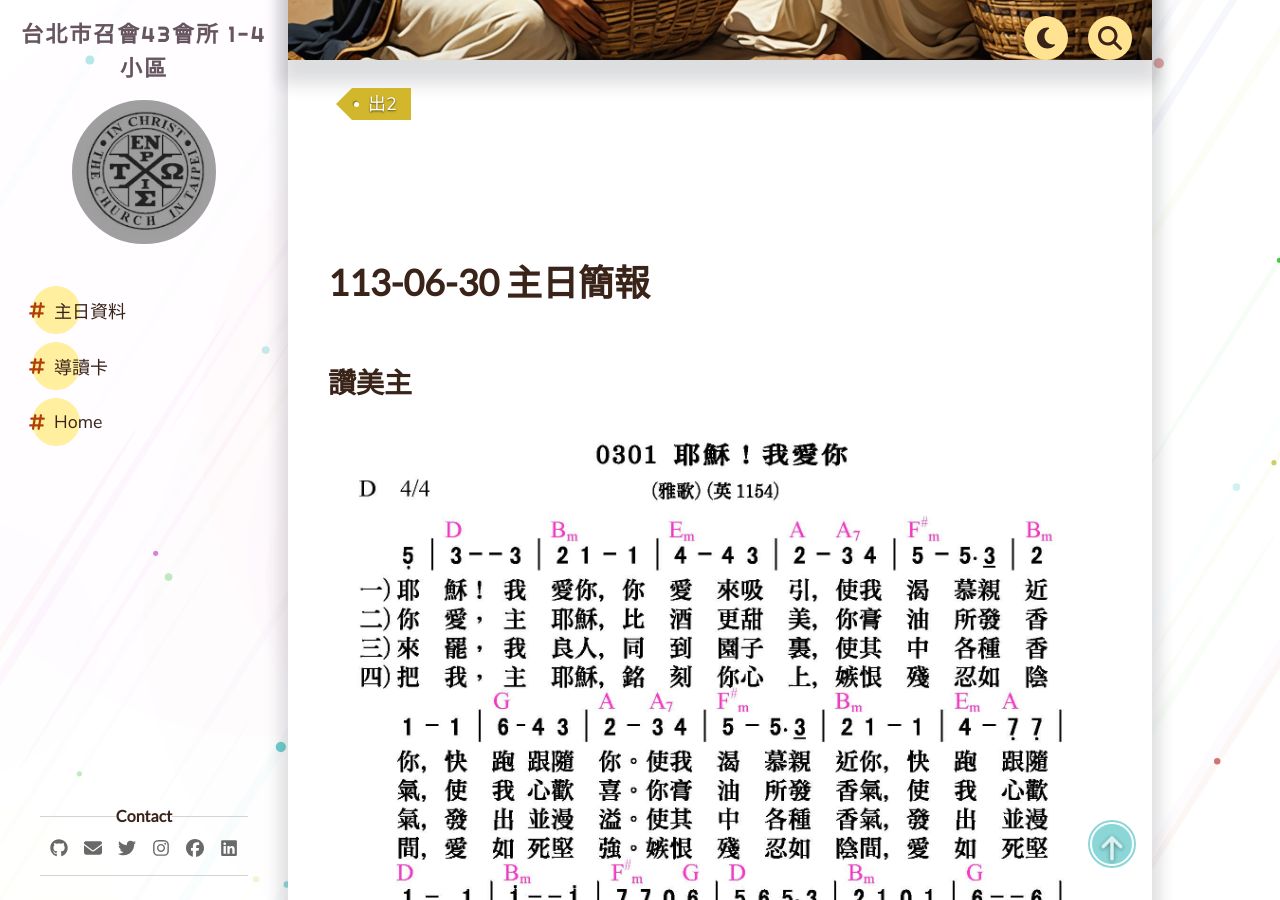
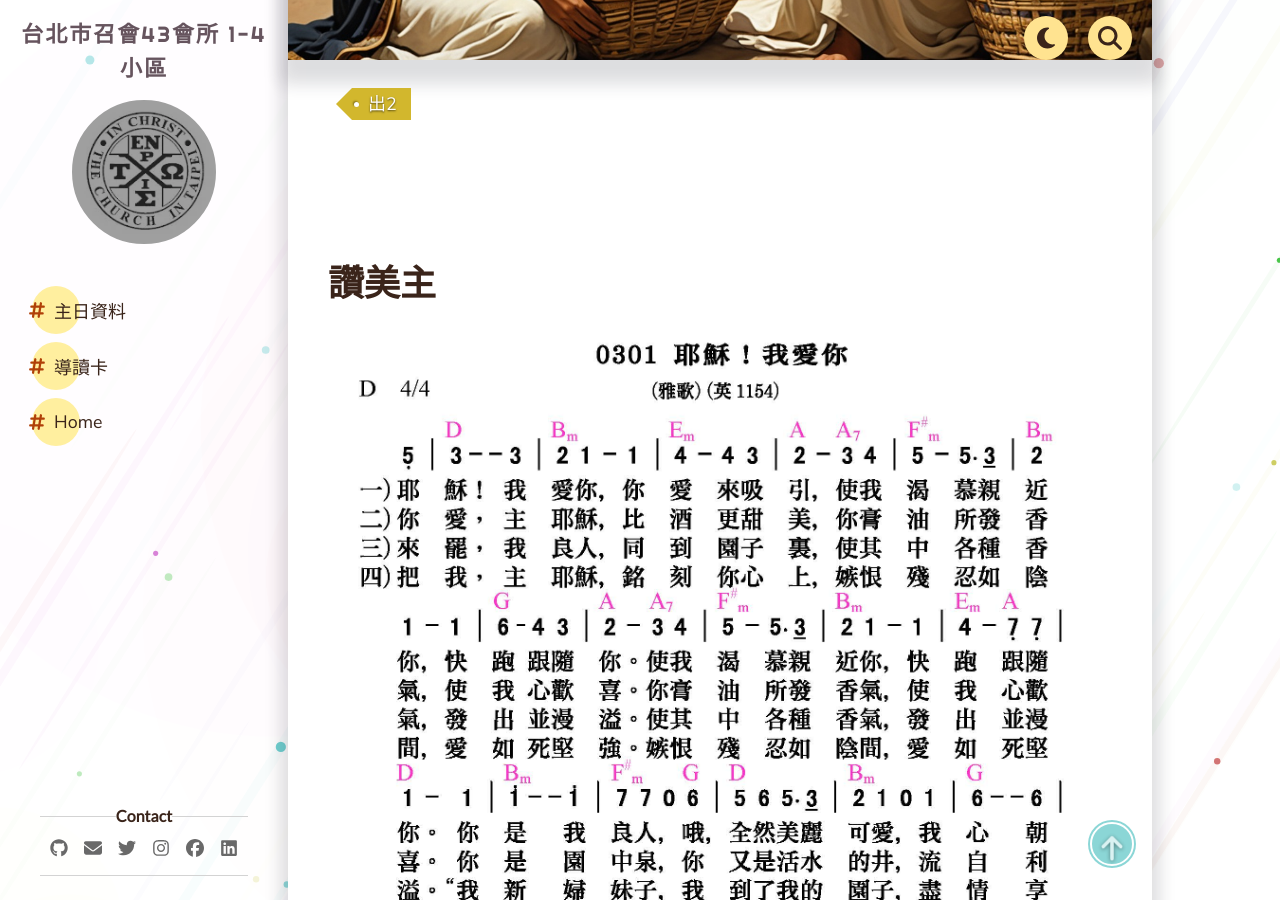
Before and after one commit to cit-hall-43/cit-hall-43.github.io, a Jekyll site: the page built from _pages/主日資料/1130707主日簡報.md, in a window 1280 px wide and 900 px high, scrolled down 547 px. Built offline with Jekyll 4.4.1, drawn with Linux system fonts in a browser that asks for light colours; comment, search, counter and statistics services are not loaded.

Commit message:
change header layout

```diff
--- a/_pages/主日資料/1130707主日簡報.md
+++ b/_pages/主日資料/1130707主日簡報.md
@@ -6,25 +6,23 @@ tags:
     - 出2
 ---
 
-# 113-06-30 主日簡報
-
-## 讚美主
+# 讚美主
 
 ![補充本-0301-耶穌!我愛你](/assets/img/poetries/poetry-supple-301.jpg "補充本-0301-耶穌!我愛你")
 
 ![詩歌-186-讚美主-對祂的紀念](/assets/img/poetries/poetry-186.jpg "詩歌-186-讚美主-對祂的紀念")
 
-## 敬拜父
+# 敬拜父
 
 ![紅本新詩-059-神就是愛](/assets/img/poetries/poetry-red-59.jpg "紅本新詩-059-神就是愛")
 
-## 申言聚會
+# 申言聚會
 
-### 神預備拯救者摩西，帶領神的子民脫離奴役
+## 神預備拯救者摩西，帶領神的子民脫離奴役
 
-#### 徒7:22，出2:11-15  摩西在埃及人的一切智慧上受了訓練，說話行事都有能力。…他見一個埃及人打一個希伯來人，他的一個弟兄。…就把那埃及人打死了，藏在沙土裡。…法老聽見這事，就想要殺摩西；但摩西逃避法老，去米甸地居住…。
+### 徒7:22，出2:11-15  摩西在埃及人的一切智慧上受了訓練，說話行事都有能力。…他見一個埃及人打一個希伯來人，他的一個弟兄。…就把那埃及人打死了，藏在沙土裡。…法老聽見這事，就想要殺摩西；但摩西逃避法老，去米甸地居住…。
 
-#### 彼前 5:10	 但那全般恩典的神，…等你們暫受苦難之後，必要親自成全你們，堅固你們，加強你們，給你們立定根基。
+### 彼前 5:10	 但那全般恩典的神，…等你們暫受苦難之後，必要親自成全你們，堅固你們，加強你們，給你們立定根基。
 
 > **摩西天然能力一面的豫備**  行傳7:22節說：『摩西學了埃及人一切的學問，說話行事，都有才能。』因著神的主宰，當摩西留在王宮裡作法老女兒之子時，學了埃及人一切的學問。因著他所受的埃及教育，使他品德高尚，學識淵博。因此，<u>他說話行事都有才能。然而，那只是天然一面的豫備，他還需要屬靈一面的豫備。</u>
 
@@ -38,9 +36,9 @@ tags:
 
 > **天然所建立的一切，都被擺在一旁之後，我們對主纔能成為有用** 神要摩西學習埃及人一切的智慧和知識，<u>但這智慧和知識不該仍然是生硬而未經過處理的。反之，必須一直被處理。</u>不論我們喜不喜歡這過程，我們都必須經過，好學習不倚靠我們天然的力量或才幹。憑著天然所建立的一切，被擺在一旁之後，我們對主纔能成為有用。
 
-### 只有真正的『女人』生命對神纔有用
+## 只有真正的『女人』生命對神纔有用
 
-#### 約15:5  我是葡萄樹，你們是枝子；住在我裡面的，我也住在他裡面，這人就多結果子；因為離了我，你們就不能作甚麼。
+### 約15:5  我是葡萄樹，你們是枝子；住在我裡面的，我也住在他裡面，這人就多結果子；因為離了我，你們就不能作甚麼。
 
 > **男人倚靠神過生活，成為真正的『女人』**  男人不該是男人，而該是『女人』，就是倚靠神過生活的人。惟有這樣的『女人』生命對神纔能有用。在出埃及記這卷圖畫的書裡，描繪這種女人生命的，有1章裡的收生婆，和2章裡所有的女人-摩西的母親和姐姐、婢女、法老的女兒，以及米旬祭司的七個女兒。所有的男人都該是這樣的『女人』。<u>人向神獨立就是背叛。我們一獨立，就是背叛神。</u>因著男人的生命是獨立和背叛的，神就無法用來成就祂的旨意。如果女人過獨立的生活，她就成為真正的『男人』。
 
```
Also changed, not shown: _pages/主日資料/1130623主日經節.md (+6 -6 lines), _pages/主日資料/1130623主日詩歌.md (+2 -2 lines).
